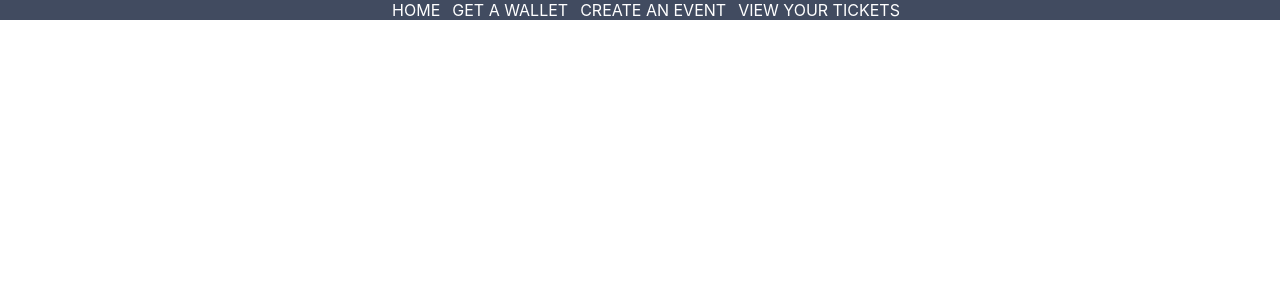
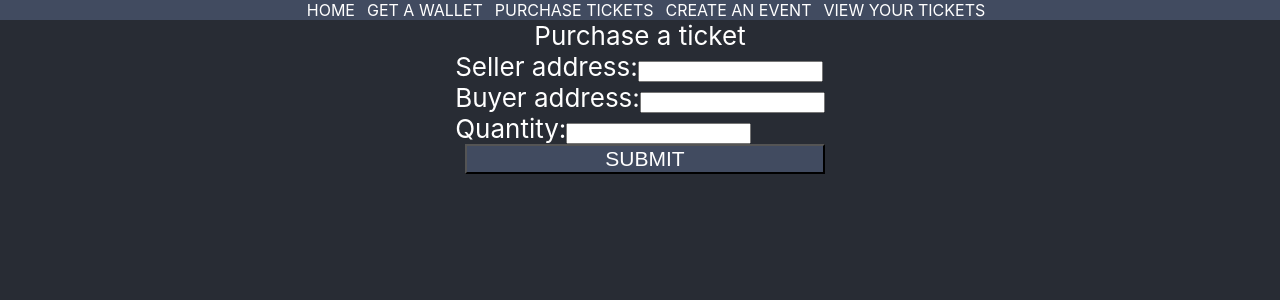
Before and after one commit to tagifford/TicketChain, a React (Create React App) app in the folder client/: page /purchase in a window 1280 px wide. Shown: the top 300 px of the page. Built offline with nearby package versions, Linux system fonts and the light colour scheme.

Commit message:
added purchase tickets tab

```diff
--- a/client/src/App.jsx
+++ b/client/src/App.jsx
@@ -1,5 +1,5 @@
 import React from 'react';
-import { BrowserRouter as Router, Switch, Routes, Route, Link } from 'react-router-dom';
+import { BrowserRouter as Router, Routes, Route, Link } from 'react-router-dom';
 import './css/Style.css';
 
 function Wallet() {
@@ -54,6 +54,30 @@ function Ticket(props) {
   )
 }
 
+function Purchase() {
+  return (
+    <div className="header">
+      <header>Purchase a ticket</header>
+      <form>
+        <div className="content">
+          <label>
+            Seller address:
+            <input type="text" name="seller_addr"/>
+          </label>
+          <label>
+            Buyer address:
+            <input type="text" name="buyer_addr"/>
+          </label>
+          <label>
+            Quantity:
+            <input type="text" name="quantity"/>
+          </label>
+          <input type="submit" name="purchase_submit" className="btn"/>
+        </div>
+      </form>
+    </div>
+  )
+}
 
 function Welcome() {
   return (
@@ -73,6 +97,7 @@ function Homepage() {
         <div>
           <Link to="/" exact className="link">Home</Link>
           <Link to="/wallet" className="link">Get a wallet</Link>
+          <Link to="/purchase" className="link">Purchase tickets</Link>
           <Link to="/event" className="link">Create an event</Link>
           <Link to="/tickets" className="link">View your tickets</Link>
         </div>
@@ -81,6 +106,7 @@ function Homepage() {
           <Route path="/event" element={<Event />} />
           <Route path="/wallet" element={<Wallet />} />
           <Route path="/tickets" element={<Tickets />} />
+          <Route path="/purchase" element={<Purchase />} />
         </Routes>
       </Router>
       </div>
```
